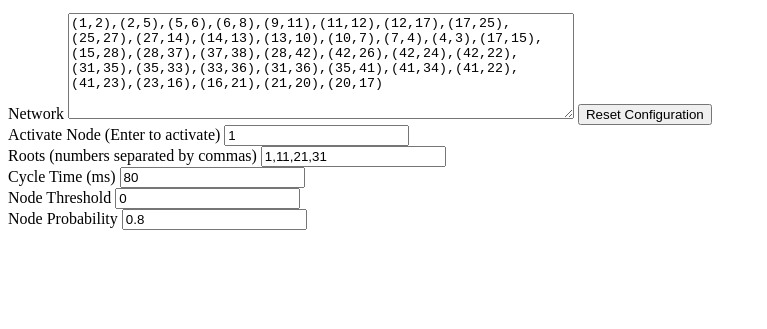
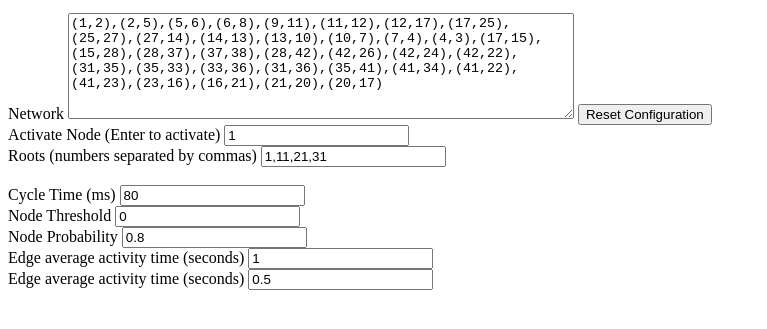
Before and after one commit to arnonhecht/fluid-self, a plain HTML site: page index.html in a window 1280 px wide. Shown: the part 101-430 px from the top of the page, without its empty margins (0-767 px from the left). Drawn offline with nearby package versions, Linux system fonts and the light colour scheme; files that its build step writes are made by us from their sources.

Commit message:
Added ability to configure edge times on the client

```diff
--- a/index.html
+++ b/index.html
@@ -67,13 +67,18 @@
     <input type="text" id="node_activation_id" onkeydown="if (event.keyCode == 13) { activateNode(this); return false; }" />
 
     <br>
-    <label>Roots (numbers separated by commas) </label>       <input type="text" id="roots_id" value="300" onkeyup="changeRoots(this)" />
+    <label>Roots (numbers separated by commas) </label>       <input type="text" id="roots_id" onkeyup="changeRoots(this)" />
+    <br><br>
+    <label>Cycle Time (ms) </label>       <input type="text" id="cycle_time_id" onkeyup="changeCycleTime(this)" />
     <br>
-    <label>Cycle Time (ms) </label>       <input type="text" id="cycle_time_id" value="300" onkeyup="changeCycleTime(this)" />
+    <label>Node Threshold  </label>       <input type="text" id="threshold_id" onkeyup="changeNodeThreshold(this)" />
     <br>
-    <label>Node Threshold  </label>       <input type="text" id="threshold_id" value="2" onkeyup="changeNodeThreshold(this)" />
+    <label>Node Probability  </label>       <input type="text" id="probability_id" onkeyup="changeNodeProbability(this)" />
+
     <br>
-    <label>Node Probability  </label>       <input type="text" id="probability_id" value="0.5" onkeyup="changeNodeProbability(this)" />
+    <label>Edge average activity time (seconds) </label>       <input type="text" id="edge_activity_time_id"  onkeyup="setEdgeFloat(this, 'meanActivityTime')" />
+    <br>
+    <label>Edge average activity time (seconds) </label>       <input type="text" id="edge_deviation_time_id"  onkeyup="setEdgeFloat(this, 'activityTimeDeviation')" />
 
     <!-- build:js(.) scripts/vendor.js -->
     <!-- bower:js -->
--- a/scripts/graph/Edge.js
+++ b/scripts/graph/Edge.js
@@ -9,13 +9,13 @@ Edge.prototype = {
   constructor: Vertice,
 
   // Private Functions
-  meanActivityTime: 1,
-  activityTimeDeviation: 0.5,
 
 
   // Public Functionsa
   checkAndSetParams: function(conf) {
-
+    _.each(conf, function(val, key) {
+      this[key] = val;
+    }.bind(this));
   },
   resetRoots: function(rootStatus) {
 
--- a/scripts/graph/Net.js
+++ b/scripts/graph/Net.js
@@ -114,6 +114,9 @@ Net.prototype = {
         _.each(this.netVertices, function(v) {
             v.checkAndSetParams(conf);
         });
+        _.each(this.netEdges, function(e) {
+            e.edgeRef.checkAndSetParams(conf.edgeConf);
+        });
     },
     // Perform external operations. e.g.
     // 1) setting D3 visual objects
--- a/scripts/graph/configuration.js
+++ b/scripts/graph/configuration.js
@@ -5,7 +5,11 @@ conf = {
 	threshold: 0,
 	verticeProbability: 0.8,
 	rootProbability: 0.5,
-	activeEdgesLimit: 1
+	activeEdgesLimit: 1,
+	edgeConf: {
+	  meanActivityTime: 1,
+	  activityTimeDeviation: 0.5
+	}
 };
 
 
@@ -19,6 +23,10 @@ if (!isNode) {
 	setViewVal('cycle_time_id', conf.cycleTime);
 	setViewVal('threshold_id', conf.threshold);
 	setViewVal('probability_id', conf.verticeProbability);
+
+	// Edge Conf
+	setViewVal('edge_activity_time_id', conf.edgeConf.meanActivityTime);
+	setViewVal('edge_deviation_time_id', conf.edgeConf.activityTimeDeviation);
 
 	// Dom Setters
 	function setViewVal(id, v) {
@@ -81,4 +89,12 @@ if (!isNode) {
 			conf.verticeProbability = val;
 		}
 	}
+
+
+	function setEdgeFloat(that, property) {
+		var val = parseFloat(that.value);
+		if (val) {
+			conf.edgeConf[property] = val;
+		}
+	}
 }
```
Also changed, not shown: scripts/graph/NeuralNetLayer.js (indentation only).
